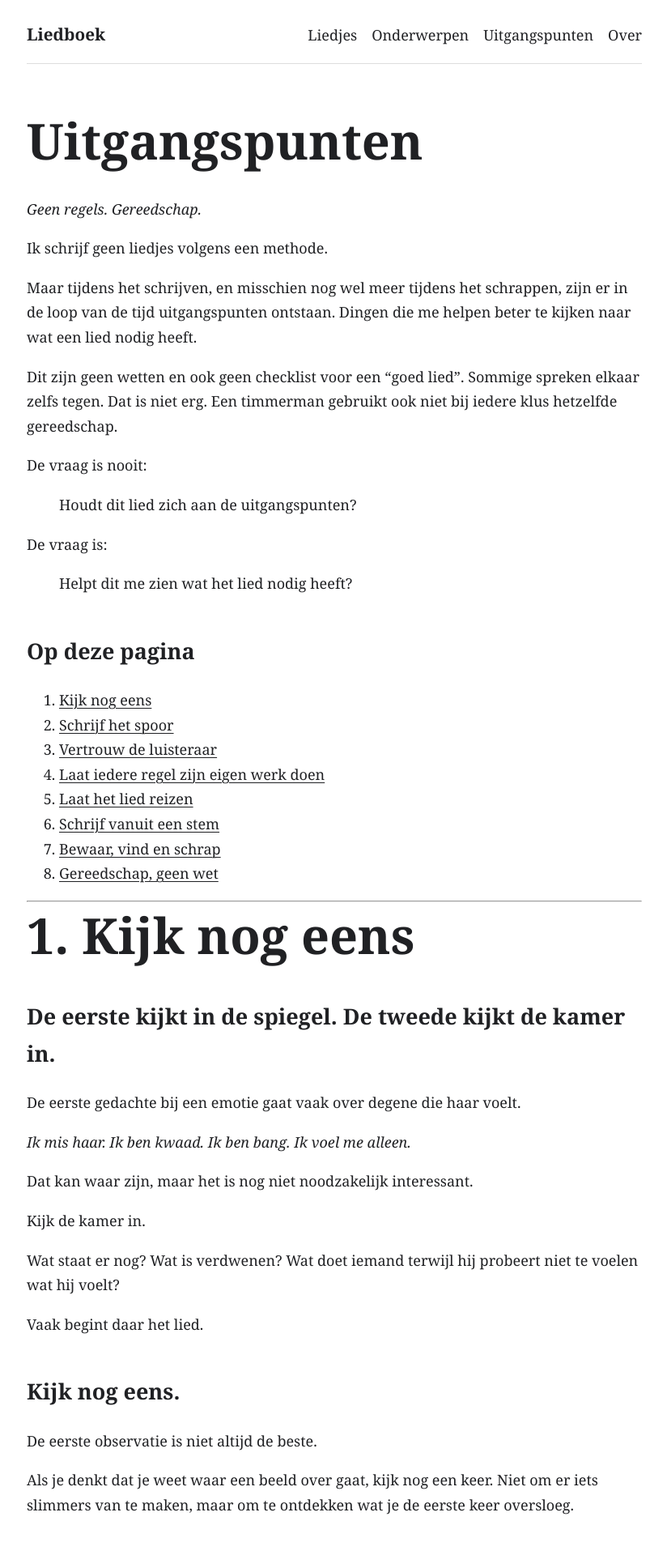
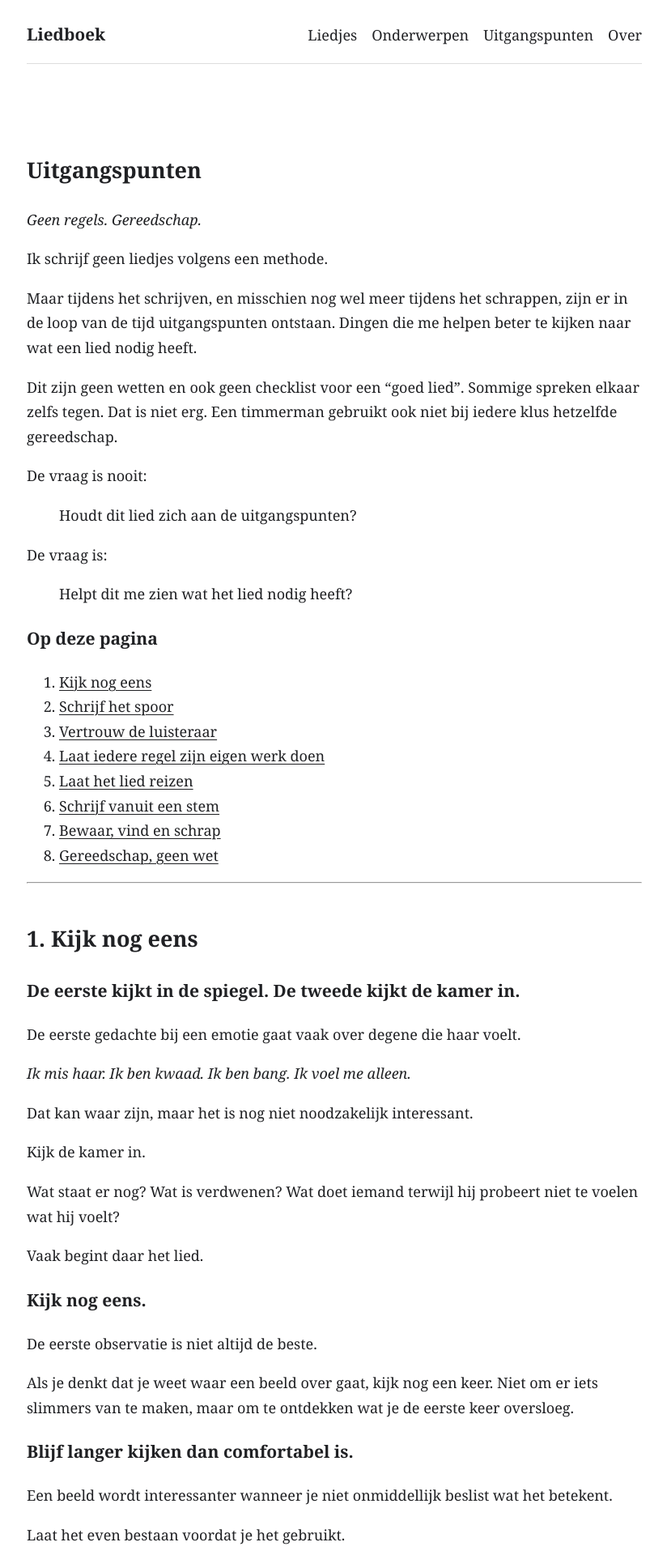
Before and after one commit to jolietjakeblues/liedboek, a Jekyll site: the page built from docs/uitgangspunten.md, in a window 1280 px wide. Shown: the top 1920 px of the page at 81% size, without its empty margins (227-1051 px from the left). Built offline with Jekyll 4.4.1, drawn with Linux system fonts in a browser that asks for light colours.

Commit message:
fix: typo

```diff
--- a/docs/uitgangspunten.md
+++ b/docs/uitgangspunten.md
@@ -4,7 +4,7 @@ title: Uitgangspunten
 permalink: /uitgangspunten/
 ---
 
-# Uitgangspunten
+## Uitgangspunten
 
 *Geen regels. Gereedschap.*
 
@@ -22,7 +22,7 @@ De vraag is:
 
 > Helpt dit me zien wat het lied nodig heeft?
 
-## Op deze pagina
+### Op deze pagina
 
 1. [Kijk nog eens](#1-kijk-nog-eens)
 2. [Schrijf het spoor](#2-schrijf-het-spoor)
@@ -35,9 +35,9 @@ De vraag is:
 
 ---
 
-# 1. Kijk nog eens
+## 1. Kijk nog eens
 
-## De eerste kijkt in de spiegel. De tweede kijkt de kamer in.
+### De eerste kijkt in de spiegel. De tweede kijkt de kamer in.
 
 De eerste gedachte bij een emotie gaat vaak over degene die haar voelt.
 
@@ -51,19 +51,19 @@ Wat staat er nog? Wat is verdwenen? Wat doet iemand terwijl hij probeert niet te
 
 Vaak begint daar het lied.
 
-## Kijk nog eens.
+### Kijk nog eens.
 
 De eerste observatie is niet altijd de beste.
 
 Als je denkt dat je weet waar een beeld over gaat, kijk nog een keer. Niet om er iets slimmers van te maken, maar om te ontdekken wat je de eerste keer oversloeg.
 
-## Blijf langer kijken dan comfortabel is.
+### Blijf langer kijken dan comfortabel is.
 
 Een beeld wordt interessanter wanneer je niet onmiddellijk beslist wat het betekent.
 
 Laat het even bestaan voordat je het gebruikt.
 
-## Voorwerpen zijn getuigen.
+### Voorwerpen zijn getuigen.
 
 Een koffiekopje bij de gootsteen hoeft niets uit te leggen.
 
@@ -75,7 +75,7 @@ Het was erbij.
 
 Dat is soms genoeg.
 
-## Kijk tot een voorwerp ophoudt alleen een voorwerp te zijn.
+### Kijk tot een voorwerp ophoudt alleen een voorwerp te zijn.
 
 Het voorwerp zelf hoeft niet symbolisch te worden gemaakt.
 
@@ -83,7 +83,7 @@ De context doet dat.
 
 Een deur kan gewoon een deur zijn, totdat iemand zijn hele leven heeft geleerd waar de uitgang is.
 
-## Context vertelt het verhaal.
+### Context vertelt het verhaal.
 
 Een voorwerp, handeling of losse regel hoeft niet alle betekenis zelf te dragen.
 
@@ -91,9 +91,9 @@ Wat ervoor en erna gebeurt kan hetzelfde beeld volledig veranderen.
 
 ---
 
-# 2. Schrijf het spoor
+## 2. Schrijf het spoor
 
-## Gedrag is sterker dan emotie.
+### Gedrag is sterker dan emotie.
 
 "Ik ben bang dat je weggaat" vertelt me wat iemand voelt.
 
@@ -103,7 +103,7 @@ Niet altijd beter.
 
 Wel anders.
 
-## Schrijf niet het gevoel. Schrijf het spoor.
+### Schrijf niet het gevoel. Schrijf het spoor.
 
 Als iets gebeurd is, heeft het vaak iets achtergelaten.
 
@@ -114,7 +114,7 @@ Een afdruk waar een ring heeft gezeten.
 
 Zoek eerst naar het spoor.
 
-## Gevoel is de conclusie. Schrijf de aanleiding.
+### Gevoel is de conclusie. Schrijf de aanleiding.
 
 Dit betekent niet dat gevoelens nooit benoemd mogen worden.
 
@@ -128,7 +128,7 @@ Laat me eerst zien wat jij ziet.
 
 Vertel me daarna wat dat met je doet.
 
-## Schrijf wat achterblijft.
+### Schrijf wat achterblijft.
 
 Vertrek is interessant.
 
@@ -142,9 +142,9 @@ Wat draag je mee nadat je dacht dat je iets had achtergelaten?
 
 ---
 
-# 3. Vertrouw de luisteraar
+## 3. Vertrouw de luisteraar
 
-## Laat de luisteraar meeschrijven.
+### Laat de luisteraar meeschrijven.
 
 Een lied hoeft niet volledig te zijn voordat de luisteraar het kan begrijpen.
 
@@ -152,7 +152,7 @@ De ruimte tussen twee regels is ook onderdeel van het lied.
 
 Laat daar iets gebeuren.
 
-## Vertrouw de luisteraar.
+### Vertrouw de luisteraar.
 
 Als het spoor zichtbaar is, hoef je niet altijd de voetstappen erbij te tekenen.
 
@@ -160,25 +160,25 @@ De luisteraar heeft zelf een leven meegenomen naar het lied.
 
 Gebruik dat.
 
-## Vertrouw je beste regel.
+### Vertrouw je beste regel.
 
 Als één regel het werk doet, laat hem dat dan doen.
 
 Leg hem niet in de volgende drie regels nog eens uit.
 
-## Leg niet uit wat al zichtbaar is.
+### Leg niet uit wat al zichtbaar is.
 
 Uitleg kan een sterk beeld kleiner maken.
 
 Niet omdat uitleg verboden is, maar omdat het soms het werk overneemt dat de luisteraar al aan het doen was.
 
-## Schrijf nieuwsgierigheid, niet betekenis.
+### Schrijf nieuwsgierigheid, niet betekenis.
 
 Een luisteraar hoeft niet na vier regels precies te weten waar een lied over gaat.
 
 Hij moet reden hebben om de vijfde te willen horen.
 
-## Los niet te snel op.
+### Los niet te snel op.
 
 Onzekerheid is niet automatisch een probleem dat gerepareerd moet worden.
 
@@ -186,7 +186,7 @@ Een lied mag een tijdje niet weten wat het betekent.
 
 Dat geldt ook tijdens het schrijven.
 
-## De bron is voor de schrijver. De ruimte is voor de luisteraar.
+### De bron is voor de schrijver. De ruimte is voor de luisteraar.
 
 Ik mag precies weten wie iemand was, in welke straat iets gebeurde en waarom een bepaald voorwerp belangrijk is.
 
@@ -196,7 +196,7 @@ De bron geeft mij precisie.
 
 De ruimte geeft de luisteraar toegang.
 
-## Geef de luisteraar jouw sleutel, niet jouw adres.
+### Geef de luisteraar jouw sleutel, niet jouw adres.
 
 Geef hem genoeg om binnen te komen zonder hem precies te vertellen in welk huis hij moet staan.
 
@@ -206,9 +206,9 @@ Soms geef je juist het adres en niet de sleutel: een exacte plek, datum of gebeu
 
 ---
 
-# 4. Laat iedere regel zijn eigen werk doen
+## 4. Laat iedere regel zijn eigen werk doen
 
-## Laat ieder beeld zijn eigen werk doen.
+### Laat ieder beeld zijn eigen werk doen.
 
 Twee beelden die hetzelfde vertellen maken elkaar niet automatisch sterker.
 
@@ -216,7 +216,7 @@ Als het eerste beeld verdriet laat zien, hoeft het tweede niet nogmaals verdriet
 
 Misschien kan dat tweede beeld iets anders doen.
 
-## Niet iedere regel hoeft even bijzonder te zijn.
+### Niet iedere regel hoeft even bijzonder te zijn.
 
 Een lied waarin iedere regel de beste regel probeert te zijn, wordt vermoeiend.
 
@@ -228,7 +228,7 @@ En sommige regels brengen je gewoon naar de volgende.
 
 Dat is werk genoeg.
 
-## Een eenvoudige regel mag de grote regel laten landen.
+### Een eenvoudige regel mag de grote regel laten landen.
 
 Bijvoorbeeld:
 
@@ -239,7 +239,7 @@ De tweede regel hoeft niet te concurreren met de eerste.
 
 Hij legt er vloer onder.
 
-## Een mooie regel is niet altijd een nodige regel.
+### Een mooie regel is niet altijd een nodige regel.
 
 Dit is een vervelende.
 
@@ -249,7 +249,7 @@ Een regel kan op zichzelf prachtig zijn en het lied toch in de weg zitten.
 
 Dan wint het lied.
 
-## Als een regel zichzelf bewondert, kijk er nog eens naar.
+### Als een regel zichzelf bewondert, kijk er nog eens naar.
 
 Een mooie regel is niet verdacht omdat hij mooi is.
 
@@ -257,7 +257,7 @@ Maar er bestaat een verschil tussen een regel die mooi **is** en een regel die l
 
 Dat laatste is het moment om het archeologenkwastje te pakken.
 
-## Zoek naar gevonden regels.
+### Zoek naar gevonden regels.
 
 Sommige regels klinken geschreven.
 
@@ -269,9 +269,9 @@ En meestal eenvoudiger dan je dacht.
 
 ---
 
-# 5. Laat het lied reizen
+## 5. Laat het lied reizen
 
-## Een lied moet ergens aankomen.
+### Een lied moet ergens aankomen.
 
 Niet noodzakelijk bij een oplossing.
 
@@ -279,13 +279,13 @@ Wel ergens anders dan waar het begon.
 
 Als er na drie minuten niets veranderd is behalve het rijmschema, was de reis misschien te kort.
 
-## Een tweede couplet is niet het eerste couplet met andere meubels.
+### Een tweede couplet is niet het eerste couplet met andere meubels.
 
 Een tweede couplet moet nieuwe informatie geven, de situatie verdiepen, een patroon zichtbaar maken of de betekenis van het eerste couplet verschuiven.
 
 Anders hebben we alleen de bank vervangen.
 
-## Een goed lied kan de vraag veranderen.
+### Een goed lied kan de vraag veranderen.
 
 Het antwoord hoeft niet aan het einde te komen.
 
@@ -293,7 +293,7 @@ Soms ontdek je dat de vraag waarmee het lied begon niet de echte vraag was.
 
 Dat is ook aankomen.
 
-## Laat het lied de betekenis van eerdere woorden veranderen.
+### Laat het lied de betekenis van eerdere woorden veranderen.
 
 Een woord mag onderweg iets anders worden.
 
@@ -311,7 +311,7 @@ Het woord veranderde niet.
 
 Het lied wel.
 
-## Soms is de eerste observatie niet het onderwerp van het lied.
+### Soms is de eerste observatie niet het onderwerp van het lied.
 
 Het is de deur ernaartoe.
 
@@ -321,7 +321,7 @@ Pas tijdens het schrijven ontdek je misschien waar het werkelijk over gaat.
 
 Laat dat gebeuren.
 
-## De weg naar het refrein bepaalt hoeveel het refrein mag zeggen.
+### De weg naar het refrein bepaalt hoeveel het refrein mag zeggen.
 
 Een direct refrein is niet automatisch simpel.
 
@@ -331,15 +331,15 @@ Het couplet kan fluisteren zodat het refrein kan schreeuwen.
 
 ---
 
-# 6. Schrijf vanuit een stem
+## 6. Schrijf vanuit een stem
 
-## Schrijf vanuit jezelf, niet noodzakelijk over jezelf.
+### Schrijf vanuit jezelf, niet noodzakelijk over jezelf.
 
 Een lied hoeft niet autobiografisch te zijn om persoonlijk te zijn.
 
 Wat ik herken, vrees, mis, grappig vind of niet begrijp kan terechtkomen in iemand die nooit heeft bestaan.
 
-## De verteller bepaalt de taal. Niet de schrijver.
+### De verteller bepaalt de taal. Niet de schrijver.
 
 Niet iedere verteller heeft mijn woordenschat.
 
@@ -349,7 +349,7 @@ Een vuurtorenwachter, iemand aan een bar en iemand die met een Telecaster voor e
 
 Als ik de schrijver te duidelijk hoor, moet hij soms uit beeld.
 
-## De feiten mogen verzonnen zijn. De waarheid liever niet.
+### De feiten mogen verzonnen zijn. De waarheid liever niet.
 
 Fictie kan volkomen verzonnen zijn en toch iets waars vertellen.
 
@@ -357,7 +357,7 @@ Andersom kan een autobiografisch correct lied volkomen onecht klinken.
 
 Feitelijke nauwkeurigheid en emotionele waarheid zijn niet hetzelfde.
 
-## Directheid is geen gebrek aan subtiliteit.
+### Directheid is geen gebrek aan subtiliteit.
 
 Niet ieder lied hoeft Shane McGowan te zijn.
 
@@ -369,9 +369,9 @@ Een anthem mag weten dat het een anthem is.
 
 ---
 
-# 7. Bewaar, vind en schrap
+## 7. Bewaar, vind en schrap
 
-## Bewaar de *wat*.
+### Bewaar de *wat*.
 
 Soms verschijnt er één regel of beeld zonder lied.
 
@@ -381,13 +381,13 @@ Je hoeft nog niet te weten wie het zegt, wanneer het gebeurt, waar het is of waa
 
 De *wat* mag eerder komen dan de rest.
 
-## Niet iedere goede regel is al een lied.
+### Niet iedere goede regel is al een lied.
 
 Een goede regel hoeft niet onmiddellijk drie coupletten, een refrein en een bridge te krijgen.
 
 Sommige regels moeten wachten.
 
-## Forceer een vondst niet tot een lied.
+### Forceer een vondst niet tot een lied.
 
 Als je alleen verder schrijft omdat de eerste regel zo goed was dat hij volgens jou een lied *verdient*, ben je misschien materiaal aan het toevoegen dat er nog niet is.
 
@@ -397,7 +397,7 @@ Hij loopt niet weg.
 
 Waarschijnlijk.
 
-## Herschrijven is ook erosie.
+### Herschrijven is ook erosie.
 
 Bij herschrijven hoeft er niet altijd iets bij.
 
@@ -405,11 +405,11 @@ Soms moet alles wat niet sterk genoeg vastzit verdwijnen.
 
 Wat daarna nog overeind staat, zou weleens het lied kunnen zijn.
 
-## Schrap wat uitlegt wat al overeind staat.
+### Schrap wat uitlegt wat al overeind staat.
 
 Als het lied het al heeft laten zien, hoeft de schrijver niet binnen te komen om te vertellen wat we zojuist zagen.
 
-## Een prachtige regel uit het verkeerde lied hoort nog steeds in het verkeerde lied.
+### Een prachtige regel uit het verkeerde lied hoort nog steeds in het verkeerde lied.
 
 Pijnlijk.
 
@@ -417,13 +417,13 @@ Maar waar.
 
 Bewaar hem ergens anders.
 
-## Zoek niet altijd naar een betere regel. Zoek naar wat het lied zonder kan.
+### Zoek niet altijd naar een betere regel. Zoek naar wat het lied zonder kan.
 
 "Kan ik dit mooier schrijven?" is niet altijd de beste redactievraag.
 
 "Heb ik dit nodig?" is vaak interessanter.
 
-## Sommige regels schrijf je. Andere leg je bloot.
+### Sommige regels schrijf je. Andere leg je bloot.
 
 Daarom voelt redigeren soms minder als bouwen en meer als archeologie.
 
@@ -433,21 +433,21 @@ Voorzichtig het zand verwijderen totdat zichtbaar wordt wat er al lag.
 
 ---
 
-# 8. Gereedschap, geen wet
+## 8. Gereedschap, geen wet
 
-## Dit zijn gereedschappen, geen wetten.
+### Dit zijn gereedschappen, geen wetten.
 
 Dit uitgangspunt staat expres als laatste.
 
 Het kan alle voorgaande uitgangspunten buiten werking stellen.
 
-## Niet ieder lied vraagt om hetzelfde gereedschap.
+### Niet ieder lied vraagt om hetzelfde gereedschap.
 
 Een timmerman bezit meer dan één stuk gereedschap.
 
 Dat betekent niet dat hij ze bij iedere klus allemaal moet gebruiken.
 
-## Een couplet mag fluisteren zodat een refrein kan schreeuwen.
+### Een couplet mag fluisteren zodat een refrein kan schreeuwen.
 
 "Show, don't tell" is geen religie.
 
@@ -457,7 +457,7 @@ En dan vertel je het.
 
 Juist daardoor kan de directe regel hard aankomen.
 
-## Een anthem mag de deur intrappen.
+### Een anthem mag de deur intrappen.
 
 Niet ieder lied hoeft voorzichtig ontdekt te worden.
 
@@ -467,7 +467,7 @@ Dat is geen artistieke nederlaag.
 
 Dat is een ander lied.
 
-## Ambiguïteit is geen doel op zichzelf.
+### Ambiguïteit is geen doel op zichzelf.
 
 Onduidelijkheid en diepgang zijn niet hetzelfde.
 
@@ -475,7 +475,7 @@ Laat iets open omdat er werkelijk ruimte zit.
 
 Niet omdat vaagheid interessanter klinkt.
 
-## Observatie is geen verplicht perspectief.
+### Observatie is geen verplicht perspectief.
 
 Soms kijkt de verteller de kamer in.
 
@@ -485,7 +485,7 @@ Sommige liedjes moeten *ik* zeggen.
 
 Laat ze.
 
-## Verander een regel niet alleen omdat iemand hem niet meteen begrijpt.
+### Verander een regel niet alleen omdat iemand hem niet meteen begrijpt.
 
 Verander hem pas als jij hem niet meer gelooft.
 
@@ -495,7 +495,7 @@ Een regel mag zelfs een tijdje vreemd blijven.
 
 De vraag is of hij waar is binnen het lied.
 
-## De uiteindelijke vraag
+### De uiteindelijke vraag
 
 Niet:
 
@@ -515,7 +515,7 @@ Maar:
 
 ---
 
-## Uiteindelijk
+### Uiteindelijk
 
 Misschien komt de hele werkbank hierop neer:
 
```
Also changed, not shown: docs/over.md (+4 -0 lines).
